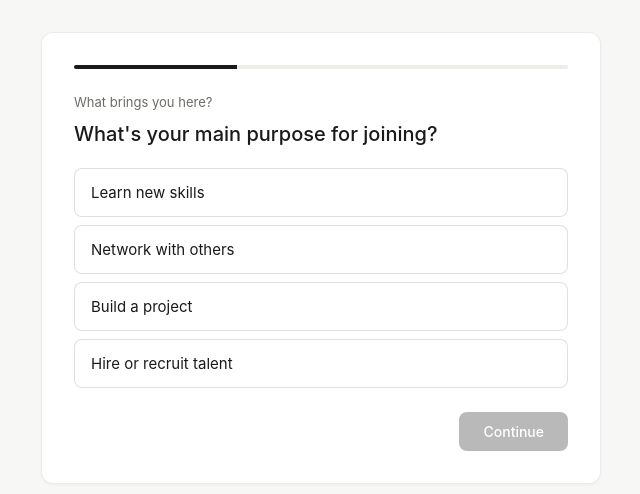
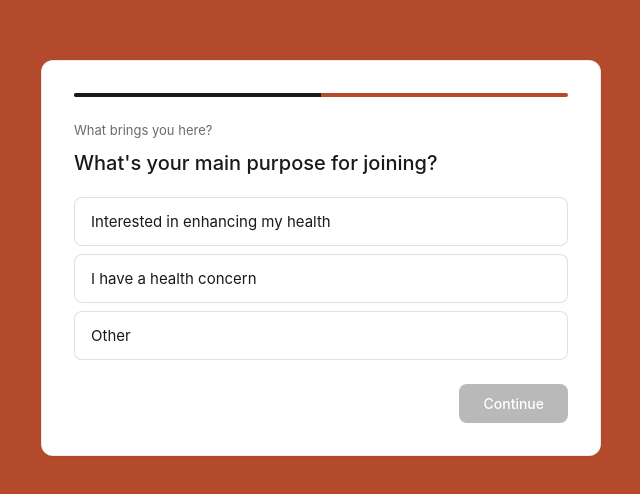
Before and after one commit to cfreeborn12-collab/welcome-survey, a plain HTML site: page index.html in a window 1280 px wide. Shown: the part 142-636 px from the top of the page, without its empty margins (319-959 px from the left). Drawn offline with Linux system fonts and the light colour scheme.

Commit message:
Update index.html

```diff
--- a/index.html
+++ b/index.html
@@ -12,7 +12,7 @@
     body {
       margin: 0;
       font-family: -apple-system, BlinkMacSystemFont, "Segoe UI", Roboto, Helvetica, Arial, sans-serif;
-      background: #f7f7f5;
+      background: #B34A2C;
       color: #1a1a1a;
       min-height: 100vh;
       display: flex;
@@ -38,7 +38,7 @@
     /* Progress bar */
     .progress-track {
       height: 4px;
-      background: #eeece7;
+      background: #B34A2C;
       border-radius: 2px;
       overflow: hidden;
       margin-bottom: 1.5rem;
@@ -235,14 +235,13 @@
           label: 'What brings you here?',
           question: 'What\'s your main purpose for joining?',
           options: [
-            { value: 'learn',   label: 'Learn new skills',        next: 'learn_topic' },
-            { value: 'network', label: 'Network with others',     next: 'network_role' },
-            { value: 'build',   label: 'Build a project',         next: 'build_stage' },
-            { value: 'hire',    label: 'Hire or recruit talent',  next: 'hire_urgency' },
+            { value: 'interest',   label: 'Interested in enhancing my health',        next: 'interest' },
+            { value: 'concern', label: 'I have a health concern',     next: 'health_concern' },
+            { value: 'misc',   label: 'Other',         next: 'build_stage' },
           ],
         },
 
-        // ---- LEARN path ----
+        // ---- INTEREST path ----
         learn_topic: {
           label: 'Learning path',
           question: 'What area interests you most?',
@@ -262,13 +261,13 @@
           ],
         },
 
-        // ---- NETWORK path ----
-        network_role: {
-          label: 'Your role',
+        // ---- CONCERN path ----
+        health_concern: {
+          label: 'Your background',
           question: 'Which best describes you?',
           options: [
-            { value: 'founder',   label: 'Founder or executive',  next: 'network_goal' },
-            { value: 'ic',        label: 'Individual contributor', next: 'network_goal' },
+            { value: 'known',   label: 'I know my main areas of concern',  next: 'network_goal' },
+            { value: 'unknown',        label: 'My symptoms are unexplained', next: 'network_goal' },
             { value: 'investor',  label: 'Investor',              next: 'network_goal' },
           ],
         },
@@ -302,26 +301,7 @@
           ],
         },
 
-        // ---- HIRE path ----
-        hire_urgency: {
-          label: 'Hiring timeline',
-          question: 'How soon do you need to hire?',
-          options: [
-            { value: 'immediate', label: 'Immediately (< 1 month)', next: 'hire_role' },
-            { value: 'soon',      label: 'Soon (1-3 months)',       next: 'hire_role' },
-            { value: 'planning',  label: 'Planning ahead',          next: 'hire_role' },
-          ],
-        },
-        hire_role: {
-          label: 'Role type',
-          question: 'What kind of role are you filling?',
-          options: [
-            { value: 'eng',    label: 'Engineering',       next: null },
-            { value: 'design', label: 'Design',            next: null },
-            { value: 'gtm',    label: 'Sales / marketing', next: null },
-            { value: 'ops',    label: 'Operations',        next: null },
-          ],
-        },
+
       },
 
       // ============================================================
```
